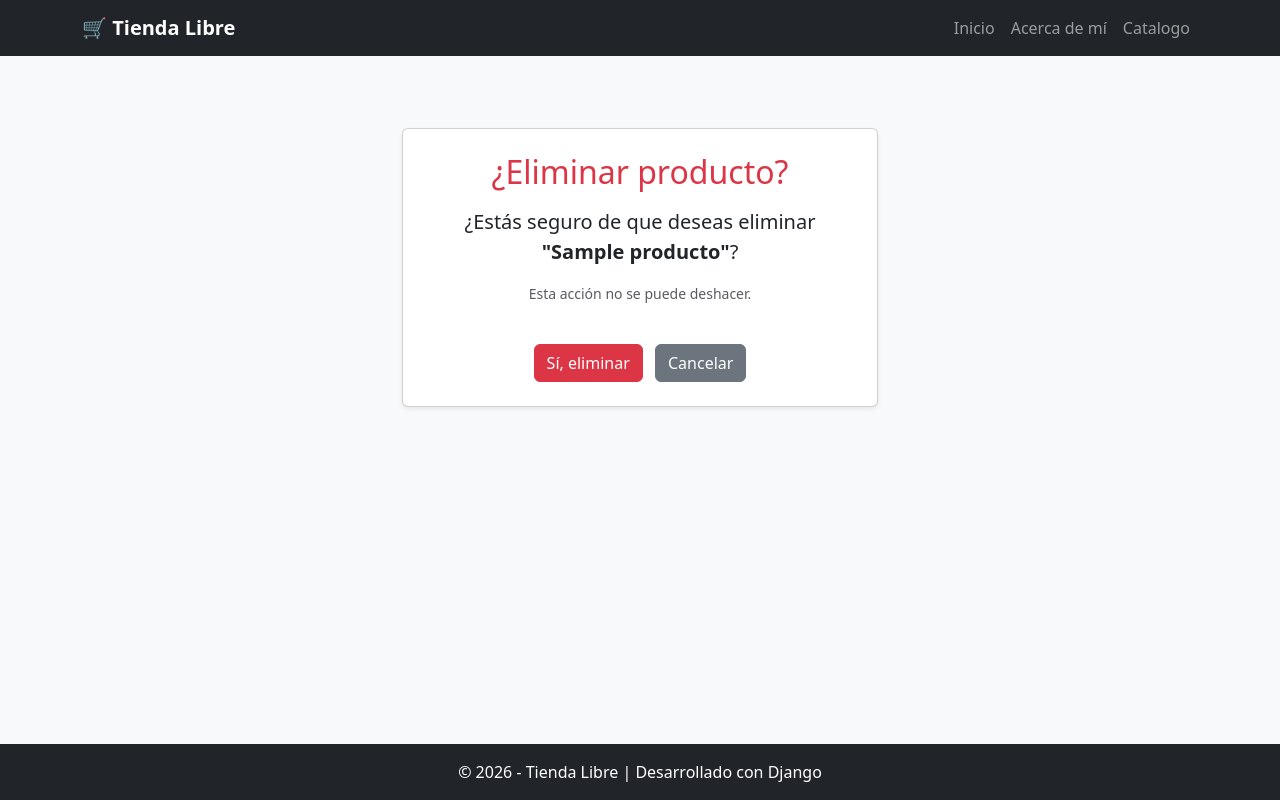
After one commit to Villada-PG3/trabajo-practico-tienda-libre-leandrokunda, a Django app: page /producto/1/eliminar/ in a window 1280 px wide. The commit adds this page. Run offline with Django 5.2, Linux system fonts and the light colour scheme; tables that the repository leaves empty hold one stand-in row (values such as "Sample post").

Commit message:
feat: CRUD completo de productos con CBV

```diff
--- a/miapp/templates/miapp/detalle.html
+++ b/miapp/templates/miapp/detalle.html
@@ -13,7 +13,8 @@
         </ol>
     </nav>
 <div class="mt-4">
-    <a href="{% url 'producto_editar' producto.pk %}" class="btn btn-warning">Editar Producto</a>
+    <a href="{% url 'producto_editar' producto.pk %}" class="btn btn-warning me-2">Editar</a>
+    <a href="{% url 'producto_eliminar' producto.pk %}" class="btn btn-danger">Eliminar</a>
 </div>
     <div class="row mt-4">
         <!-- Columna Izquierda: Imagen del producto -->
--- /dev/null
+++ b/miapp/templates/miapp/producto_confirm_delete.html
@@ -0,0 +1,19 @@
+{% extends 'miapp/base.html' %}
+
+{% block content %}
+<div class="container my-5 text-center" style="max-width: 500px;">
+    <div class="card shadow-sm p-4">
+        <h2 class="text-danger mb-3">¿Eliminar producto?</h2>
+        <p class="fs-5">
+            ¿Estás seguro de que deseas eliminar <strong>"{{ object.nombre }}"</strong>?
+        </p>
+        <p class="text-muted small">Esta acción no se puede deshacer.</p>
+
+        <form method="POST" class="mt-4">
+            {% csrf_token %}
+            <button type="submit" class="btn btn-danger me-2">Sí, eliminar</button>
+            <a href="{% url 'detalle_producto' object.pk %}" class="btn btn-secondary">Cancelar</a>
+        </form>
+    </div>
+</div>
+{% endblock %}
--- a/miapp/urls.py
+++ b/miapp/urls.py
@@ -9,6 +9,9 @@ urlpatterns = [
     path('producto/<int:pk>/', views.DetalleProductoView.as_view(), name='detalle_producto'),
     path('contacto/', views.contacto, name='contacto'),
     path('producto/nuevo/', views.producto_nuevo, name='producto_crear'),
+
+# Rutas CRUD de productos
     path('producto/nuevo/', views.ProductoCreateView.as_view(), name='producto_crear'),
     path('producto/<int:pk>/editar/', views.ProductoUpdateView.as_view(), name='producto_editar'),
+    path('producto/<int:pk>/eliminar/', views.ProductoDeleteView.as_view(), name='producto_eliminar'),
 ]
--- a/miapp/views.py
+++ b/miapp/views.py
@@ -1,9 +1,10 @@
 from django.shortcuts import render, redirect
-from django.views.generic import TemplateView, ListView, DetailView, CreateView, UpdateView
+from django.views.generic import TemplateView, ListView, DetailView, CreateView, UpdateView, DeleteView
 from .models import Producto, Categoria
 from django.shortcuts import get_object_or_404
 from django.db.models import Q
 from .forms import ContactoForm, ProductoForm
+from django.urls import reverse_lazy
 
 #class ProductosTemplateView(TemplateView):
 #    template_name = "miapp/productos.html"
@@ -133,3 +134,8 @@ class ProductoUpdateView(UpdateView):
     model = Producto
     form_class = ProductoForm
     template_name = 'miapp/producto_form.html'
+
+class ProductoDeleteView(DeleteView):
+    model = Producto
+    template_name = 'miapp/producto_confirm_delete.html'
+    success_url = reverse_lazy('catalogo')
```
